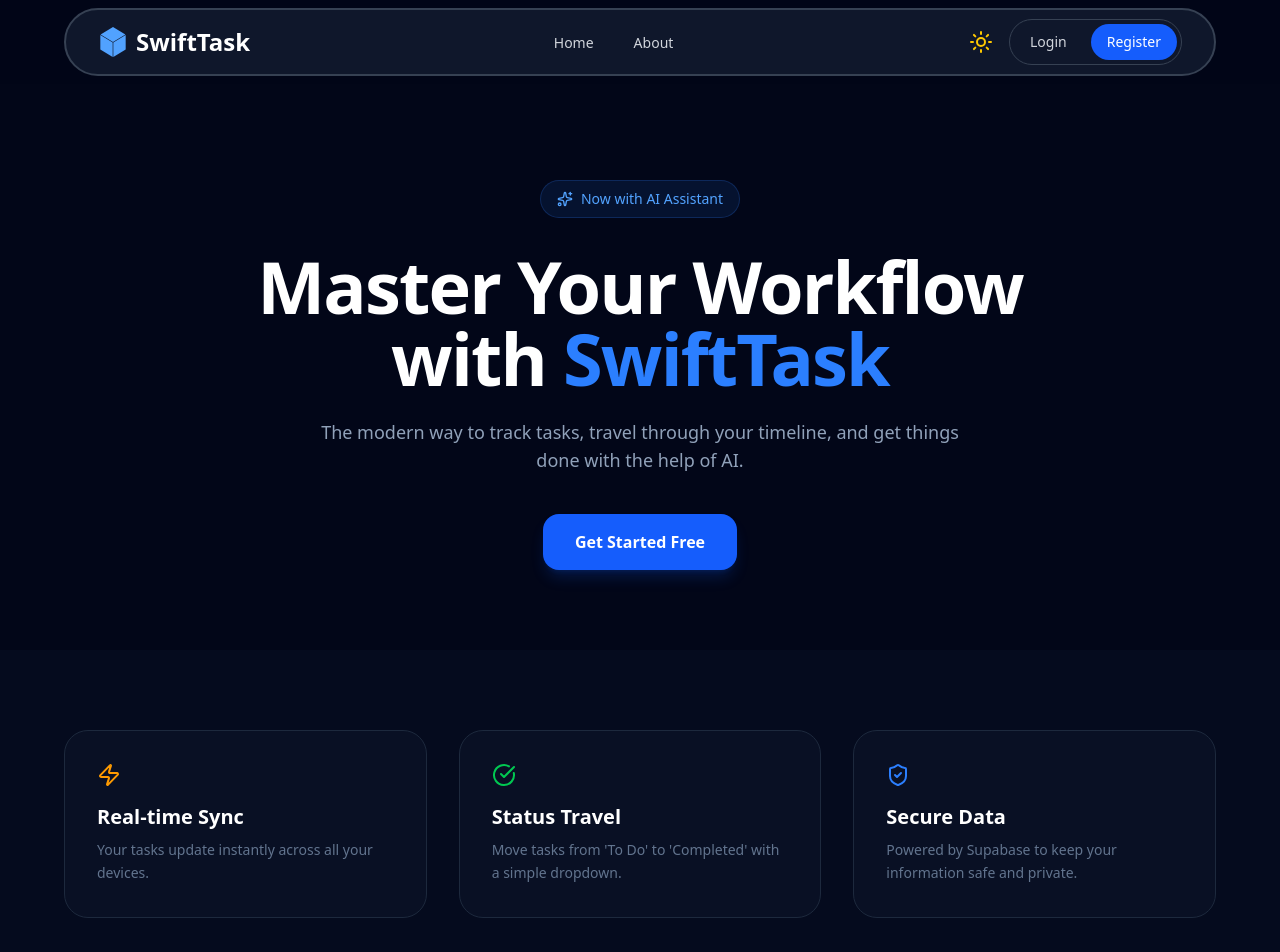
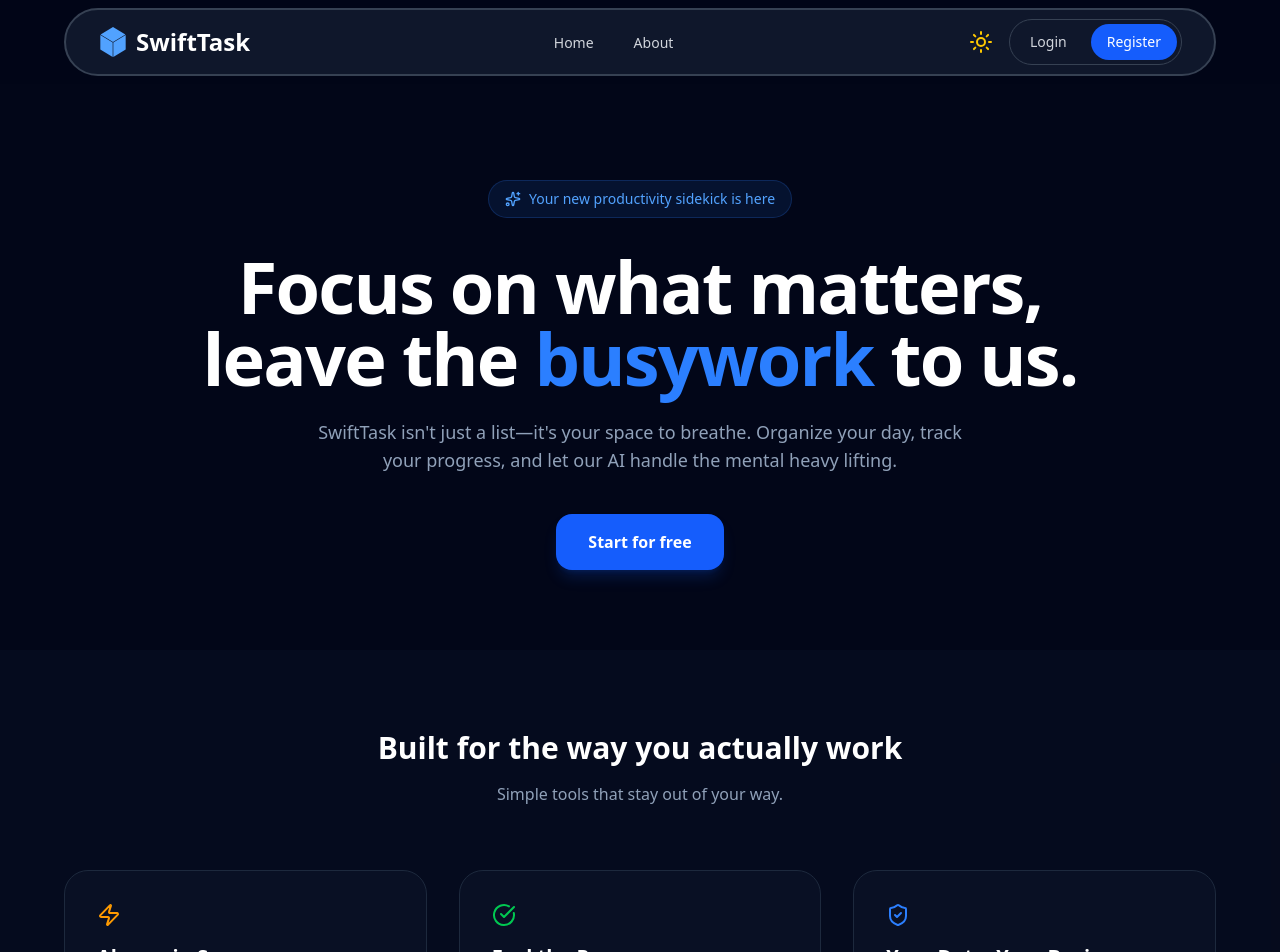
Before and after one commit to Ahmed-abdisalaam-ahmed/TaskManger-project, a React (Vite) app: page / in a window 1280 px wide. Shown: the top 952 px of the page. Built offline with nearby package versions, Linux system fonts and the light colour scheme; no server answers.

Commit message:
feat: update layout and styling in Home, ChartTasks, Login, and Register components

```diff
--- a/src/components/ChartTasks.jsx
+++ b/src/components/ChartTasks.jsx
@@ -43,7 +43,7 @@
   };
 
   return (
-    <div className="w-full h-[300px] mt-4">
+    <div className="w-full h-75 mt-4">
       <ResponsiveContainer width="100%" height="100%">
         <BarChart data={data} margin={{ top: 20, right: 30, left: 0, bottom: 0 }}>
           {/* Subtle Grid Lines */}
--- a/src/pages/Home.jsx
+++ b/src/pages/Home.jsx
@@ -1,47 +1,34 @@
-import React from "react";
 import { Link } from "react-router-dom";
-import { Sparkles, CheckCircle, Zap, ShieldCheck } from "lucide-react";
+import {
+  Sparkles,
+  CheckCircle,
+  Zap,
+  ShieldCheck,
+  Plus,
+  Minus,
+  Coffee,
+} from "lucide-react";
 import Footer from "../components/Footer";
+import FinalCall from "../components/ui/FinalCallSection";
+import FaqSection from "../components/ui/FaqSection";
+import FeaturesSection from "../components/ui/FeaturesSection";
+import HeroSection from "../components/ui/Herosection";
 
 const Home = () => {
   return (
-    <div className="bg-slate-950 min-h-screen text-white">
+    <div className="dark:bg-slate-950 min-h-screen dark:text-white text-slate-900 font-sans">
       {/* Hero Section */}
-      <section className="pt-24 pb-20 px-6 text-center">
-        <div className="max-w-4xl mx-auto">
-          <div className="inline-flex items-center gap-2 px-4 py-2 rounded-full bg-blue-500/10 border border-blue-500/20 text-blue-400 text-sm font-medium mb-8">
-            <Sparkles size={16} /> Now with AI Assistant
-          </div>
-          <h1 className="text-5xl md:text-7xl font-extrabold mb-6 tracking-tight">
-            Master Your Workflow with <span className="text-blue-500">SwiftTask</span>
-          </h1>
-          <p className="text-lg text-slate-400 mb-10 max-w-2xl mx-auto">
-            The modern way to track tasks, travel through your timeline, and get things done with the help of AI.
-          </p>
-          <div className="flex justify-center gap-4">
-            <Link to="/dashboard" className="px-8 py-4 bg-blue-600 hover:bg-blue-700 rounded-2xl font-bold transition-all shadow-lg shadow-blue-600/20">
-              Get Started Free
-            </Link>
-          </div>
-        </div>
-      </section>
+      <HeroSection />
 
       {/* Features Grid */}
-      <section className="py-20 px-6 bg-slate-900/30">
-        <div className="max-w-6xl mx-auto grid md:grid-cols-3 gap-8">
-          {[
-            { icon: <Zap className="text-amber-500" />, title: "Real-time Sync", desc: "Your tasks update instantly across all your devices." },
-            { icon: <CheckCircle className="text-green-500" />, title: "Status Travel", desc: "Move tasks from 'To Do' to 'Completed' with a simple dropdown." },
-            { icon: <ShieldCheck className="text-blue-500" />, title: "Secure Data", desc: "Powered by Supabase to keep your information safe and private." }
-          ].map((feature, i) => (
-            <div key={i} className="p-8 rounded-3xl border border-slate-800 bg-slate-900/50 hover:border-slate-700 transition-all">
-              <div className="mb-4">{feature.icon}</div>
-              <h3 className="text-xl font-bold mb-2">{feature.title}</h3>
-              <p className="text-slate-500 text-sm leading-relaxed">{feature.desc}</p>
-            </div>
-          ))}
-        </div>
-      </section>
+      <FeaturesSection />
+
+      {/* Faq sEction */}
+      <FaqSection />
+
+      {/* Final Action */}
+      <FinalCall />
+
       <Footer />
     </div>
   );
--- a/src/pages/Login.jsx
+++ b/src/pages/Login.jsx
@@ -2,6 +2,7 @@
 import { Link, useNavigate } from 'react-router-dom';
 import { signIn } from '../lib/Auth';
 import toast from 'react-hot-toast';
+import { useAuth } from '../contexts/AuthContext';
 
 const Login = () => {
   const [email, setEmail] = useState("");
@@ -20,7 +21,7 @@
 
     try {
       await signIn(email,password)
-      toast.success("Welcome back!");
+      toast.success(`Welcome back!`);
       navigate('/')
     } catch (error) {
       setError(error.message || "Failed to sign in . Please check your credentials.")
@@ -88,7 +89,7 @@
             <button
               type="submit"
               className="w-full bg-slate-950 hover:bg-slate-700 text-white dark:bg-slate-950 font-bold py-3 px-4 rounded-md focus:outline-none focus:ring-2 focus:ring-orange-500 focus:ring-opacity-50 transition duration-200
-              disabled:cursor-not-allowed disabled:bg-orange-500"
+              disabled:cursor-not-allowed disabled:bg-slate-500"
               disabled={isLoading}
             >
               {isLoading ? "Signing in..." : "Sign In"}
@@ -101,8 +102,8 @@
             <p className="text-gray-600 text-sm">
               Don't have an account?{" "}
               <Link
-                to="/signup"
-                className="text-slate-100 hover:text-slate-500 font-semibold"
+                to="/register"
+                className="dark:text-slate-100 hover:text-slate-500 text-slate-900 font-semibold"
               >
                 Sign up
               </Link>
--- a/src/pages/Register.jsx
+++ b/src/pages/Register.jsx
@@ -149,7 +149,7 @@
            <div className="text-center mt-6">
             <p className="text-gray-600 text-sm">
               Already have an account?{' '}
-              <Link to="/signin" className="text-slate-100 hover:text-slate-500 font-semibold">
+              <Link to="/login" className="dark:text-slate-100 hover:text-slate-500 text-slate-900 font-semibold">
                 Sign in
               </Link>
             </p>
```
